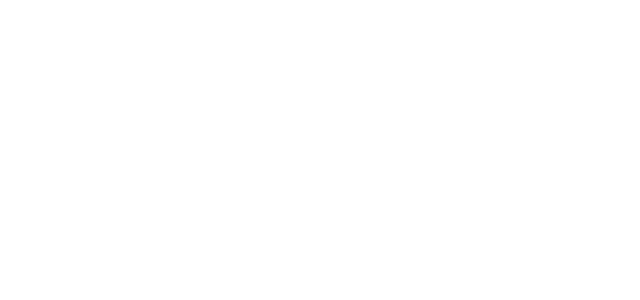
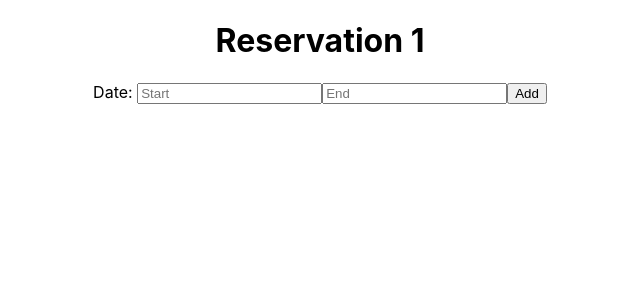
Before and after one commit to silviaserafini/borcbook, a React (Create React App) app: page /reservation/1 in a window 1280 px wide. Shown: the top 300 px of the page, without its empty margins (320-960 px from the left). Built offline with nearby package versions, Linux system fonts and the light colour scheme.

Commit message:
added Reservation

```diff
--- a/src/App.js
+++ b/src/App.js
@@ -3,6 +3,7 @@
 import Join from './Join';
 import Create from './Create';
 import Overview from './Overview';
+import Reservation from './Reservation';
 import { BrowserRouter, Route } from 'react-router-dom';
 
 function App() {
@@ -13,6 +14,7 @@
         <Route path="/create" exact component={Create} />
         <Route path="/join" exact component={Join} />
         <Route path="/overview" exact component={Overview} />
+        <Route path="/reservation/:id" exact component={Reservation} />
       </div>
     </BrowserRouter>
   );
--- a/src/Overview.js
+++ b/src/Overview.js
@@ -1,4 +1,5 @@
 import React, { Component } from 'react';
+import { Link } from 'react-router-dom';
 
 class Overview extends Component{
     render(){
@@ -18,6 +19,7 @@
             <div>
                 <h1>Overview {entity.name}</h1>
                 <h3>(ID: {entity.id})</h3>
+                <Link to={`/reservation/${entity.id}`}><button>Add reservation</button></Link>
                 <div>
                     <ul>
                         {reservations}
--- /dev/null
+++ b/src/Reservation.js
@@ -0,0 +1,22 @@
+import React, { Component } from 'react';
+
+class Reservation extends Component {
+    render() {
+        console.log(this.props);
+        return (
+            <div>
+                <h1>Reservation {this.props.match.params.id}</h1>
+                <div>
+                    <form>
+                        <label>Date: </label>
+                        <input placeholder="Start" />
+                        <input placeholder="End" />
+                        <button>Add</button>
+                    </form>
+                </div>
+            </div>
+        );
+    }
+}
+
+export default Reservation
```
